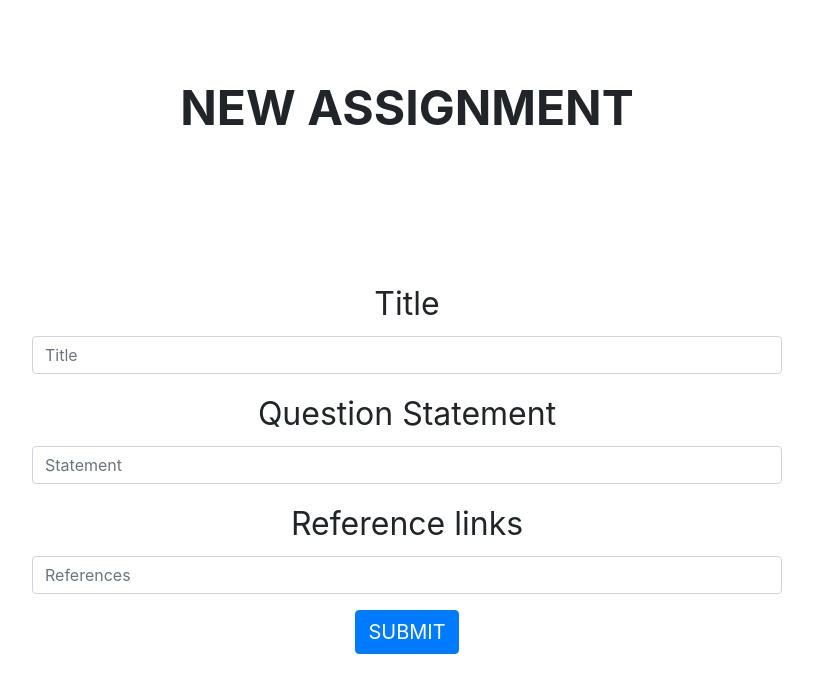
After one commit to Bandameedi-Harshavardhan/Dgenie, a Django app: page /uploadassign in a window 1280 px wide. The commit adds this page. Shown: the top 693 px of the page, without its empty margins (233-1046 px from the left). Run offline with Django 3.2, Linux system fonts and the light colour scheme; some libraries are stand-ins or nearby versions.

Commit message:
2 Basic features

```diff
--- a/trydjango/pages/forms.py
+++ b/trydjango/pages/forms.py
@@ -3,3 +3,8 @@ from django import forms
 class UploadFileForm(forms.Form):
     title = forms.CharField(max_length=50)
     file = forms.FileField()
+
+class AssignmentForm(forms.Form):
+    title = forms.CharField(max_length=100)
+    description = forms.CharField(widget=forms.Textarea)
+    references = forms.CharField(max_length=100)
--- a/trydjango/pages/urls.py
+++ b/trydjango/pages/urls.py
@@ -8,6 +8,9 @@ urlpatterns = [
 	# path('main', views.main_view, name='main'),
 	path('is/assignment', views.assignment_inst_view, name='IA'),
 	path('is/course', views.course_inst_view, name='IC'),
-	path('st/assignment', views.assignment_stu_view, name='SA'),
-	path('upload', views.upload_file, name='UF')
+	path('st/course/assignment', views.assignment_stu_view, name='SA'),
+	path('upload', views.upload_file, name='UF'),
+	path('st/course', views.course_stu_view, name = 'SC'),
+	path('is/course/new', views.add_assign_view, name='AA'),
+	path('uploadassign', views.upload_assign, name='UA')
 ]
--- a/trydjango/pages/views.py
+++ b/trydjango/pages/views.py
@@ -1,9 +1,11 @@
 import os
+import sqlite3
 from django.shortcuts import render
 from django.http import HttpResponse
 # Create your views here.
 from django.http import HttpResponseRedirect
 from .forms import UploadFileForm
+from .forms import AssignmentForm
 
 def home_view(request, *args, **kwargs):
 	return render(request, "home_page.html", {})
@@ -15,27 +17,50 @@ def course_inst_view(request,*args, **kwargs):
 	return render(request, "course_prof_page.html", {})
 def assignment_stu_view(request,*args, **kwargs):
 	return render(request, "assignment_student.html", {})
+def course_stu_view(request,*args, **kwargs):
+    return render(request,"stu_home.html",{})
+def add_assign_view(request,*args, **kwargs):
+    return render(request, "add_assign.html", {})
+def upload_assign(request):
+    if request.method == 'POST':
+        form = AssignmentForm(request.POST)
+        if form.is_valid():
+            title = form.cleaned_data['title']
+            description = form.cleaned_data['description']
+            reference = form.cleaned_data['references']
+            data_entry(title,description,reference)
+            print(title) #Add assignment to the database.
+            print(description)
+            print(reference)
+            return HttpResponseRedirect('/is/course')
+    else:
+        form = AssignmentForm()
+        return render(request, 'add_assign.html', {'form': form})
+
 def upload_file(request):
-    print("nayan is debugging")
     global Course_name
     global Assignment_name
     if request.method == 'POST':
         form = UploadFileForm(request.POST, request.FILES)
-        print("nayan is debugging inside")
-        if form.is_valid():
-            print("nayan is debugging little inside")
+        #if form.is_valid():
         handle_uploaded_file(request.FILES['myfile'])
-        print("nayan is debugging deep inside")
-        return HttpResponseRedirect('/st/assignment')
+        return HttpResponseRedirect('/st/course/assignment')
     else:
         form = UploadFileForm()
     return render(request, 'assignment_student.html', {'form': form})
 
 def handle_uploaded_file(f):
-    print("nayan is debugging handle")
     path="../../Submissions/"+f.name
     with open(path, 'wb+') as destination:
         for chunk in f.chunks():
             destination.write(chunk)
+
+def data_entry(title,description,reference):
+    connec = sqlite3.connect('db.sqlite3')
+    bla = connec.cursor()
+    bla.execute('CREATE TABLE IF NOT EXISTS uspw(Title text,Description text,reference text) ')
+    bla.execute("INSERT INTO uspw (Title,Description,reference) VALUES(?,?,?)", (title, description, reference))
+    connec.commit()
+    connec.close()
 # def main_view(request, *args, **kwargs):
 # 	return render(request, "main_page.html", {})
--- /dev/null
+++ b/trydjango/templates/add_assign.html
@@ -0,0 +1,36 @@
+<!DOCTYPE html>
+<html>
+<meta charset="utf-8">
+    <meta name="viewport" content="width=device-width, initial-scale=1, shrink-to-fit=no">
+
+<head>
+
+    <link rel="stylesheet" type="text/css" href="styles.css">
+
+    <link rel="stylesheet" href="https://maxcdn.bootstrapcdn.com/bootstrap/4.0.0/css/bootstrap.min.css" integrity="sha384-Gn5384xqQ1aoWXA+058RXPxPg6fy4IWvTNh0E263XmFcJlSAwiGgFAW/dAiS6JXm" crossorigin="anonymous">
+
+
+
+<br><br><br>
+<div class="pages container-fluid" style="text-align: center;">
+  <p style="font-size: 6vmin"><b>NEW ASSIGNMENT</b></p>
+ <br><br><br><br><br>
+<form method="POST" name="myform" enctype="multipart/form-data" action="/uploadassign" style="padding-left: 20%; width: 80%;height: 100%;text-align: center;">
+  {% csrf_token %}
+  <div class="form-group" style="text-align: center;width: 100%;" >
+    <label style="font-size: 4vmin;">Title</label>
+    <input  type="text" name="title" class="form-control" style=""  placeholder="Title" required>
+  </div>
+  <div class="form-group" style="text-align: center;width: 100%;" >
+    <label style="font-size: 4vmin;">Question Statement </label>
+    <input  type="text" name="description" class="form-control" style=""  placeholder="Statement" required>
+  </div>
+  <div class="form-group" style="text-align: center;width: 100%;" >
+    <label style="font-size: 4vmin;">Reference links</label>
+    <input  type="text" name="references" class="form-control" style=""  placeholder="References" required>
+  </div>
+  <button type="Submit" class="btn btn-primary" style="font-size: 20px;" >SUBMIT</button>
+ </form>
+ </div>
+</head>
+</html>
--- a/trydjango/templates/assignment_student.html
+++ b/trydjango/templates/assignment_student.html
@@ -7,7 +7,6 @@
 
   <form method="post" enctype="multipart/form-data" action="/upload">
     {% csrf_token %}
-    <!-- {{ form.as_p }} -->
     <input type="file" name="myfile">
     <button type="submit">Upload</button>
   </form>
```
Also changed, not shown: trydjango/templates/course_prof_page.html (+17 -5 lines), trydjango/templates/prof_assignmet_page.html (+11 -1 lines), trydjango/templates/stu_home.html (added, +17 -0 lines), trydjango/db.sqlite3.
